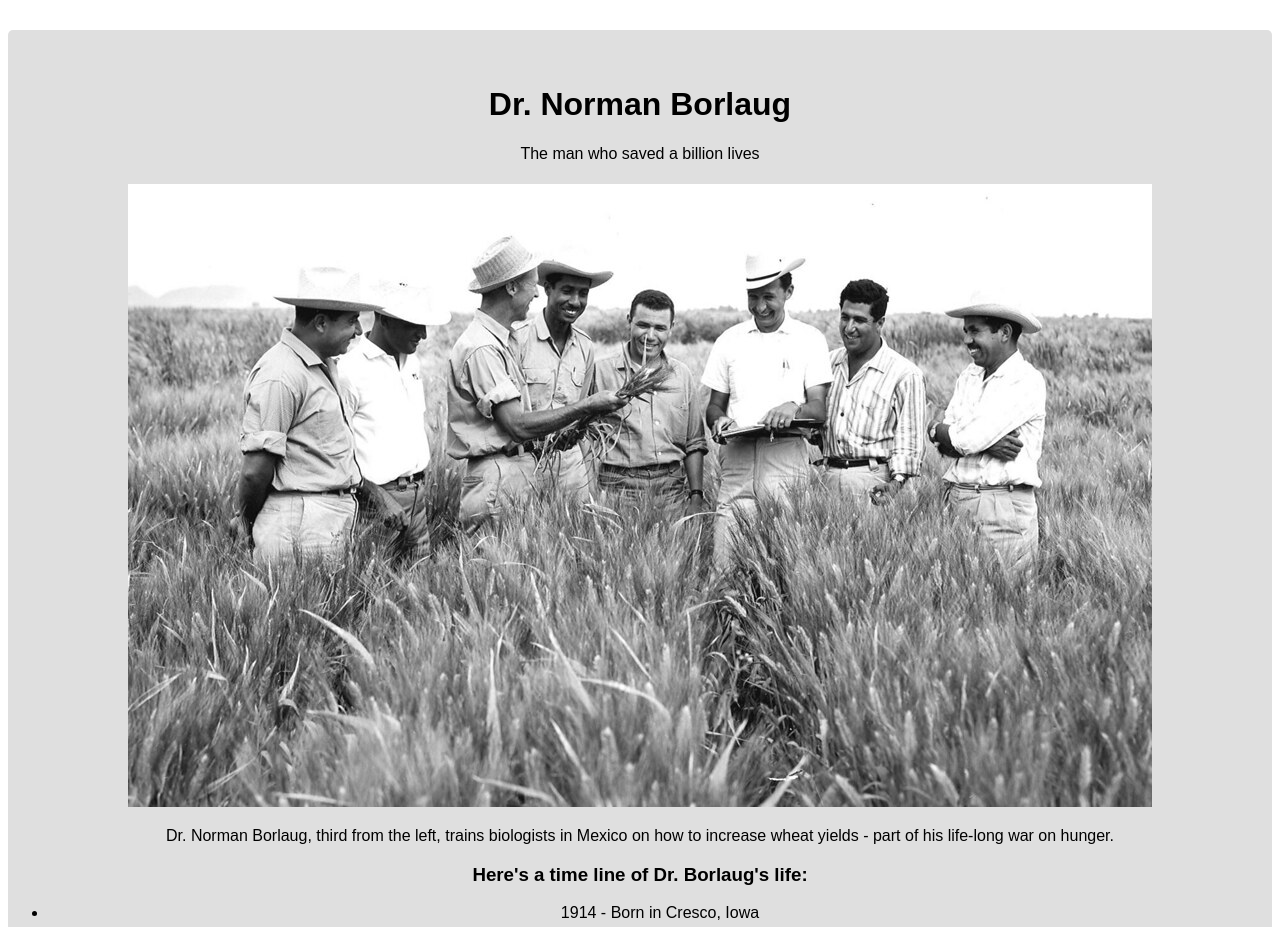
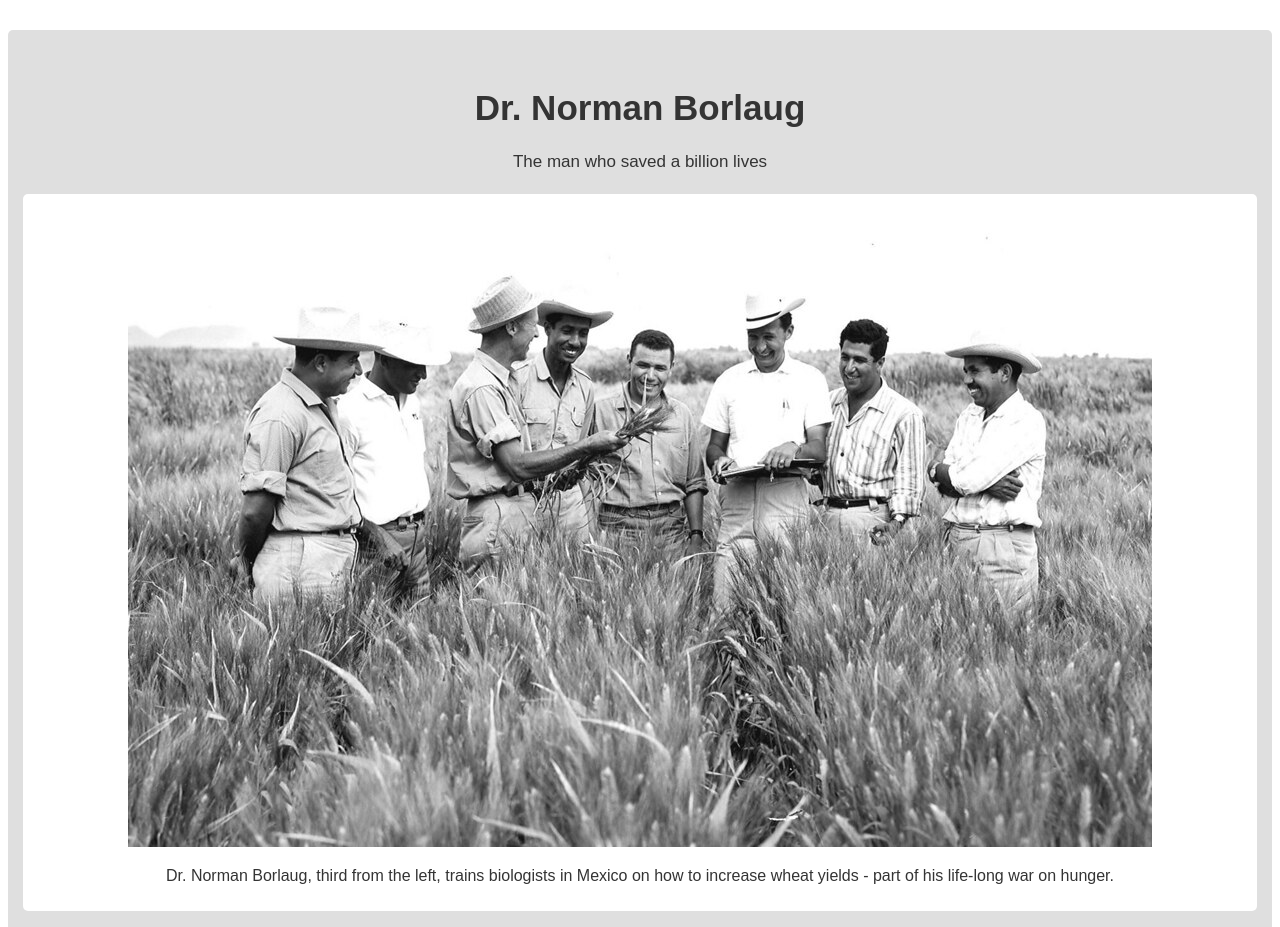
Before and after one commit to Thanseeeh/Tribute-Page, a plain HTML site: page index.html in a window 1280 px wide. Shown: the top 927 px of the page. Drawn offline with Linux system fonts and the light colour scheme.

Commit message:
CSS update for main body

```diff
--- a/index.html
+++ b/index.html
@@ -42,5 +42,9 @@
                 </div>
             </div>
         </main>
+        <footer>
+
+        </footer>
+    </div>
 </body>
 </html>
--- a/tribute_page.css
+++ b/tribute_page.css
@@ -15,3 +15,38 @@ body {
     padding-top: 35px;
     padding-bottom: 5px;
 }
+h1 {
+    font-weight: 800;
+    font-size: 35px;
+    color: #343434;
+}
+.header p {
+    color: #343434;
+    font-size: 17px;
+}
+.image {
+    padding-top: 30px;
+    padding-bottom: 10px;
+    margin-left: 15px;
+    margin-right: 15px;
+    border-radius: 5px;
+    background: white;
+}
+.image p {
+    color: #343434;
+    font-size: 16px;
+}
+h3 {
+    padding-top: 35px;
+    padding-bottom: 35px;
+    color: #343434;
+}
+.list {
+    text-align: justify;
+    width: 700px;
+    margin: auto;
+    font-size: 16px;
+    color: #343434;
+    word-spacing: 5px;
+    line-height: 23px;
+}
```
